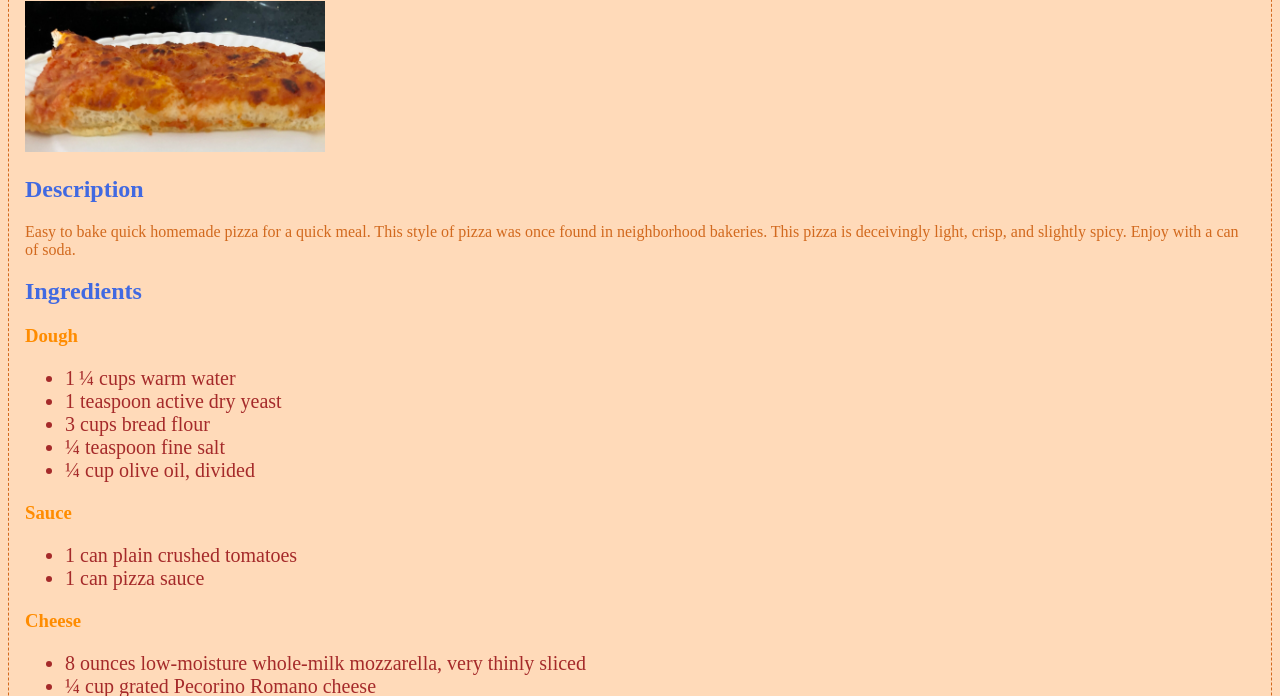
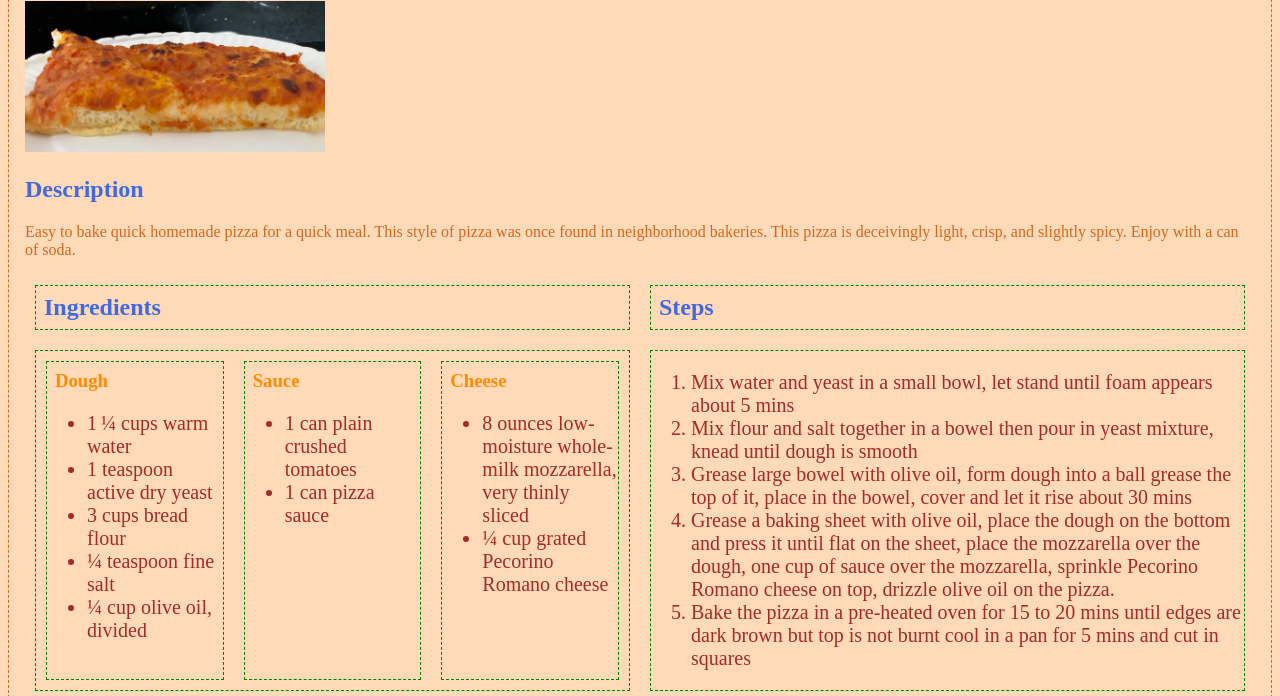
Before and after one commit to Samboy275/odin-recipies, a plain HTML site: page recipes/pizza.html in a window 1280 px wide. Shown: the part 104-800 px from the top of the page. Drawn offline with Linux system fonts and the light colour scheme.

Commit message:
Add flex box to styles, make columns in pages

```diff
--- a/recipes/pizza.html
+++ b/recipes/pizza.html
@@ -13,8 +13,15 @@
     <h2>Description</h2>
     <p>Easy to bake quick homemade pizza for a quick meal. This style of pizza was once found in neighborhood bakeries. This pizza is deceivingly light, crisp, and slightly spicy.
         Enjoy with a can of soda.</p>
-    <h2>Ingredients</h2>
-    <h3>Dough</h3>
+    <div class="flex-container">
+        <div class="flex-item"><h2 class="subheading">Ingredients</h2></div>
+        <div class="flex-item"><h2 class="subheading">Steps</h2></div>
+    </div>
+    <div class="flex-container">
+        <div class="flex-container flex-item">
+            <br>
+            <div class="flex-item">
+                <h3 class="subheading">Dough</h3>
                 <ul>
                     <li>1 ¼ cups warm water</li>
                     <li>1 teaspoon active dry yeast</li>
@@ -22,17 +29,23 @@
                     <li>¼ teaspoon fine salt</li>
                     <li>¼ cup olive oil, divided</li>
                 </ul>
-    <h3>Sauce</h3>
+            </div>
+            <div class="flex-item">
+                <h3 class="subheading">Sauce</h3>
                 <ul>
                     <li>1 can plain crushed tomatoes</li>
                     <li>1 can pizza sauce</li>
                 </ul>
-    <h3>Cheese</h3>
+            </div>
+            <div class="flex-item">
+                <h3 class="subheading">Cheese</h3>
                 <ul>
                     <li>8 ounces low-moisture whole-milk mozzarella, very thinly sliced</li>
                     <li>¼ cup grated Pecorino Romano cheese</li>
                 </ul>
-    <h2>Directions</h2>
+            </div>
+        </div>
+        <div class="flex-item">
             <ol>
                 <li>Mix water and yeast in a small bowl, let stand until foam appears about 5 mins</li>
                 <li>Mix flour and salt together in a bowel then pour in yeast mixture, knead until dough is smooth</li>
@@ -44,5 +57,7 @@
                     Bake the pizza in a pre-heated oven for 15 to 20 mins until edges are dark brown but top is not burnt cool in a pan for 5 mins and cut in squares
                 </li>
             </ol>
+        </div>
+    </div>
 </body>
 </html>
--- a/styles.css
+++ b/styles.css
@@ -29,3 +29,18 @@ ul ,ol{
     color: brown;
     font-size: 20px;
 }
+
+.flex-container{
+    display: flex;
+}
+
+.flex-item{
+    flex: 1;
+    border: 1px dashed green;
+    margin: 10px;
+}
+
+.subheading{
+    margin: 8px;
+    display: block;
+}
```
Also changed, not shown: recipes/banana-shake.html (+10 -3 lines), recipes/beans-stew.html (+10 -3 lines). Lines whose indentation alone changed are shown as unchanged.
